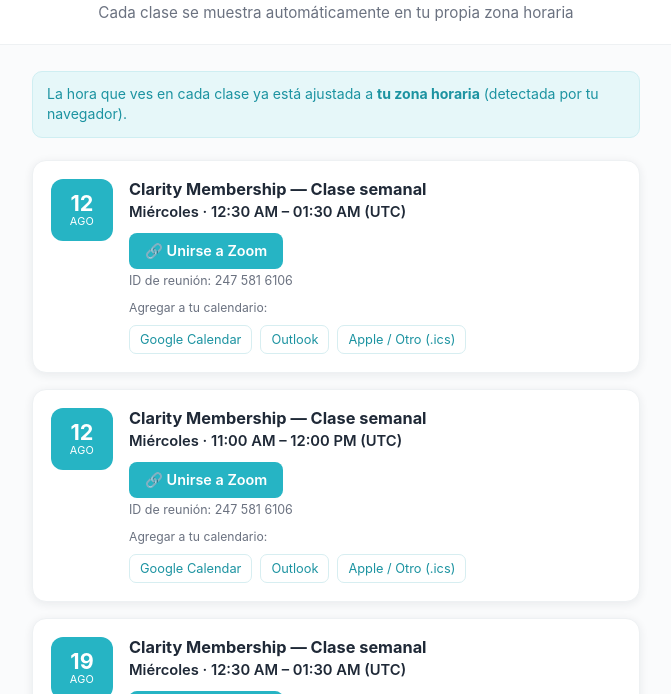
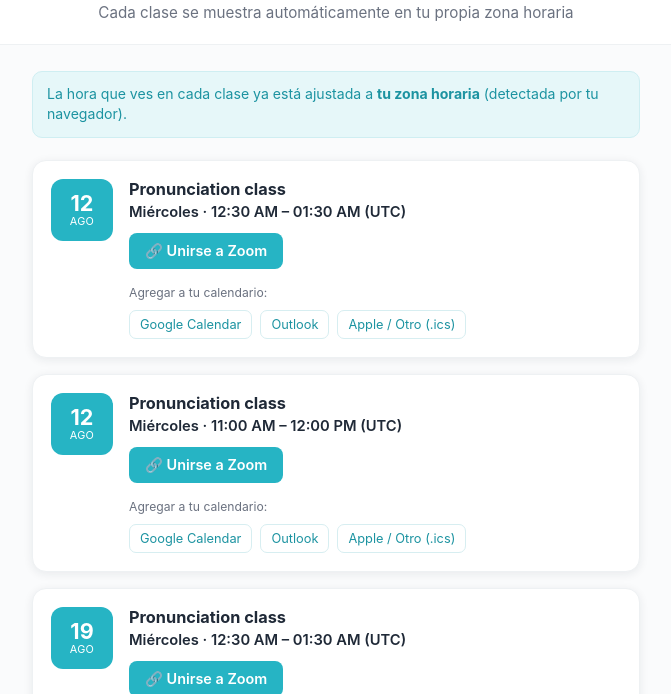
Before and after one commit to isabellacabarique/horario-clarity, a plain HTML site: page index.html in a window 1280 px wide. Shown: the part 106-800 px from the top of the page, without its empty margins (304-975 px from the left). Drawn offline with Linux system fonts and the light colour scheme.

Commit message:
Add files via upload

```diff
--- a/index.html
+++ b/index.html
@@ -117,7 +117,7 @@
     font-size:0.9rem;
     padding:9px 16px;
     border-radius:8px;
-    margin-bottom:4px;
+    margin-bottom:12px;
   }
   .zoom-btn:hover{background:var(--teal-dark);}
   .meeting-id{
@@ -198,8 +198,8 @@
 // Clases semanales recurrentes (se repiten para siempre).
 // weekday: 0=domingo, 1=lunes, 2=martes, 3=miércoles, 4=jueves, 5=viernes, 6=sábado
 const RECURRING_CLASSES = [
-  { weekday: 2, hour: 19, minute: 30, title: "Clarity Membership — Clase semanal" }, // Martes 7:30pm
-  { weekday: 3, hour: 6,  minute: 0,  title: "Clarity Membership — Clase semanal" }, // Miércoles 6:00am
+  { weekday: 2, hour: 19, minute: 30, title: "Pronunciation class" }, // Martes 7:30pm
+  { weekday: 3, hour: 6,  minute: 0,  title: "Pronunciation class" }, // Miércoles 6:00am
 ];
 
 // Sesiones especiales puntuales (opcional). Agrega un objeto por cada una:
@@ -361,7 +361,6 @@
         <h3>${ev.title}</h3>
         <div class="when">${localWhenString(ev.startUTC, ev.endUTC)}</div>
         <a class="zoom-btn" href="${ZOOM_LINK}" target="_blank" rel="noopener">🔗 Unirse a Zoom</a>
-        <div class="meeting-id">ID de reunión: ${MEETING_ID}</div>
         <div class="add-cal">
           <span class="add-cal-label">Agregar a tu calendario:</span>
           <a href="${googleLink(ev)}" target="_blank" rel="noopener">Google Calendar</a>
```
